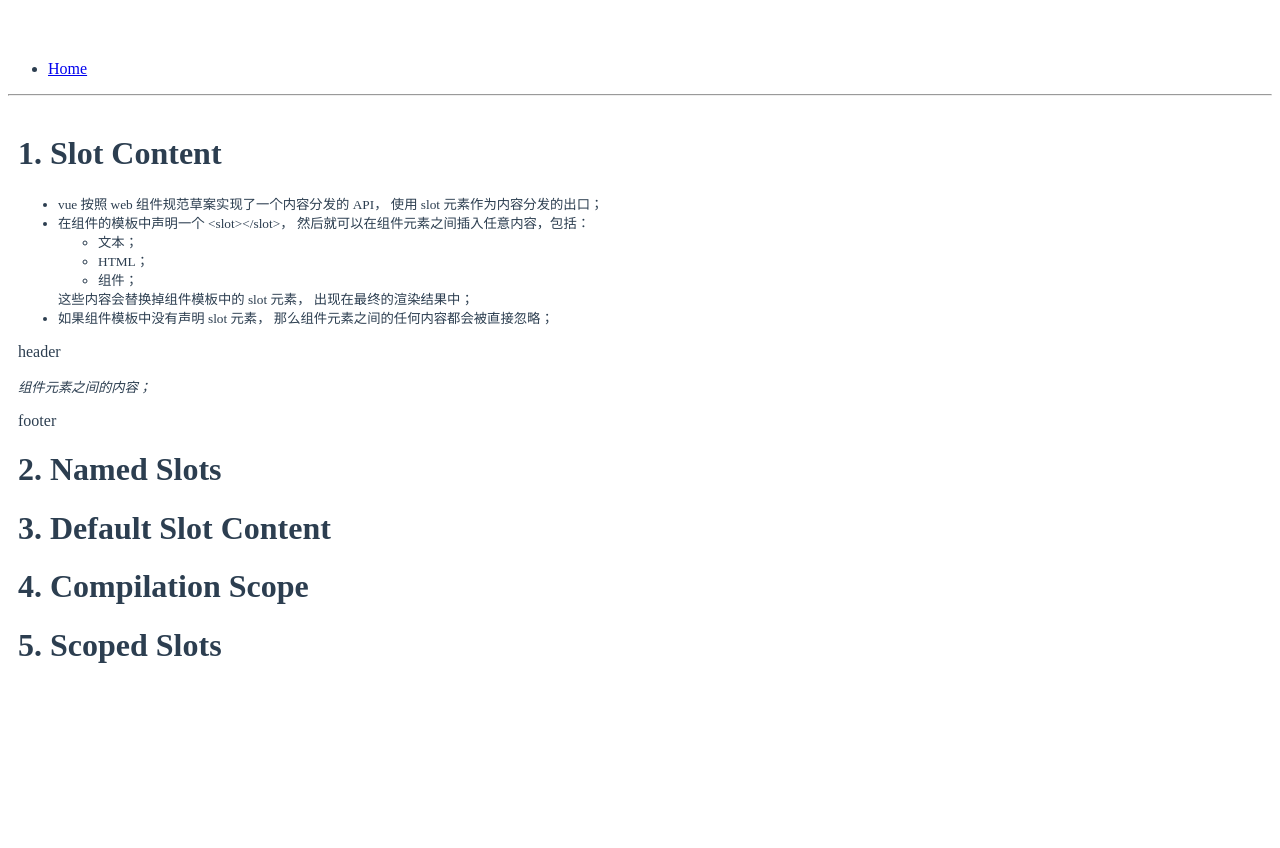
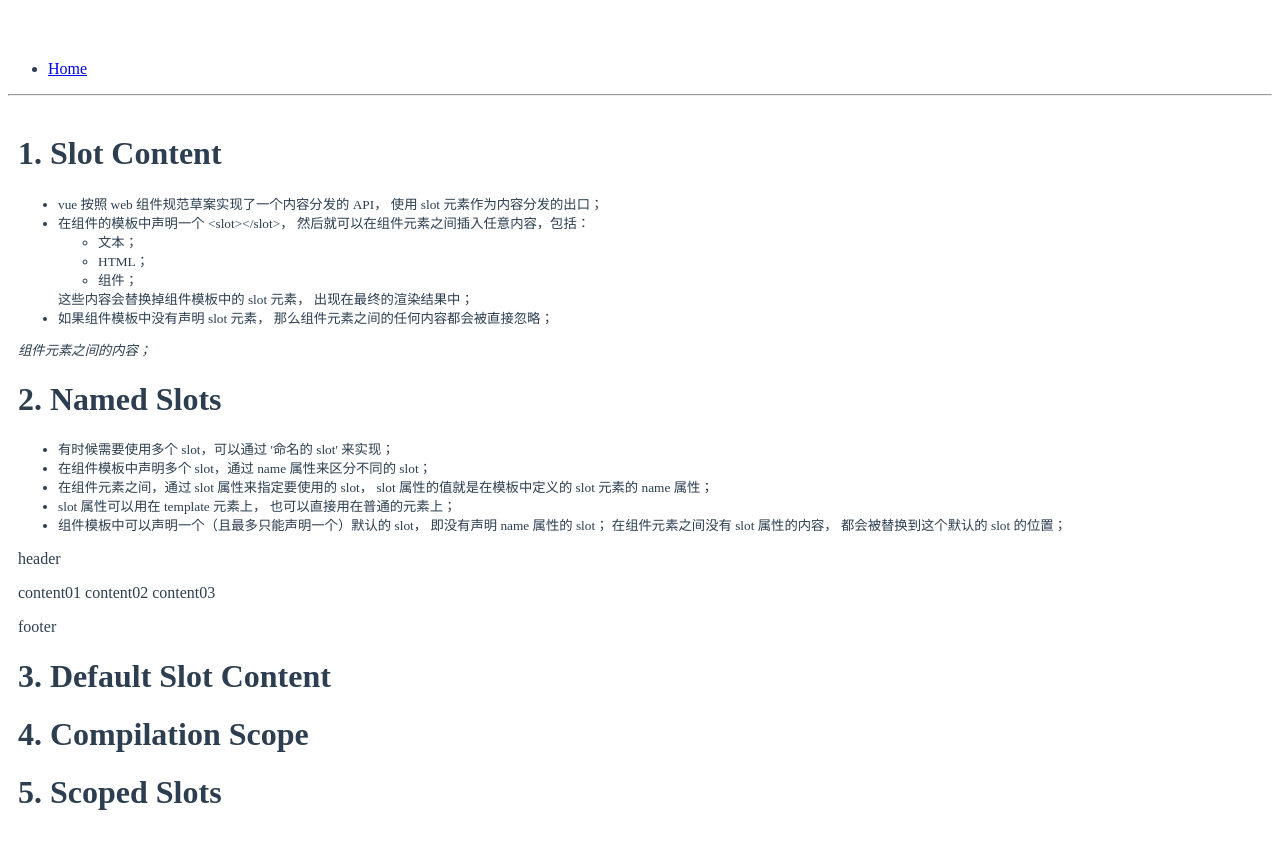
Before and after one commit to luotaoyeah/learning-vue, a Vue app: page /#/guide/slots in a window 1280 px wide. Shown: the top 848 px of the page. Before the commit the page ends 800 px from the top, so only its background shows below. Built offline with nearby package versions, Linux system fonts and the light colour scheme.

Commit message:
slots: named slots

```diff
--- a/src/doc/guide/slots/slots-named-slots.vue
+++ b/src/doc/guide/slots/slots-named-slots.vue
@@ -1,7 +1,54 @@
 <template>
-  <div><h1>2. Named Slots</h1></div>
+  <div>
+    <h1>2. Named Slots</h1>
+    <small>
+      <ul>
+        <li>
+          有时候需要使用多个 slot，可以通过 '命名的 slot' 来实现；
+        </li>
+        <li>
+          在组件模板中声明多个 slot，通过 name 属性来区分不同的 slot；
+        </li>
+        <li>
+          在组件元素之间，通过 slot 属性来指定要使用的 slot，
+          slot 属性的值就是在模板中定义的 slot 元素的 name 属性；
+        </li>
+        <li>
+          slot 属性可以用在 template 元素上，
+          也可以直接用在普通的元素上；
+        </li>
+        <li>
+          组件模板中可以声明一个（且最多只能声明一个）默认的 slot，
+          即没有声明 name 属性的 slot；
+          在组件元素之间没有 slot 属性的内容，
+          都会被替换到这个默认的 slot 的位置；
+        </li>
+      </ul>
+    </small>
+    <MyComponent01>
+      content01
+      <!--用在 template 元素上-->
+      <template slot="header"><p>header</p></template>
+      content02
+      <!--用在普通元素上-->
+      <p slot="footer">footer</p>
+      content03
+    </MyComponent01>
+  </div>
 </template>
 <script>
+import Vue from "vue";
+
+Vue.component("MyComponent01", {
+  template: `
+<div>
+  <header><slot name="header"></slot></header>
+  <content><slot></slot></content>
+  <footer><slot name="footer"></slot></footer>
+</div>
+  `
+});
+
 export default {
   data() {
     return {};
```
